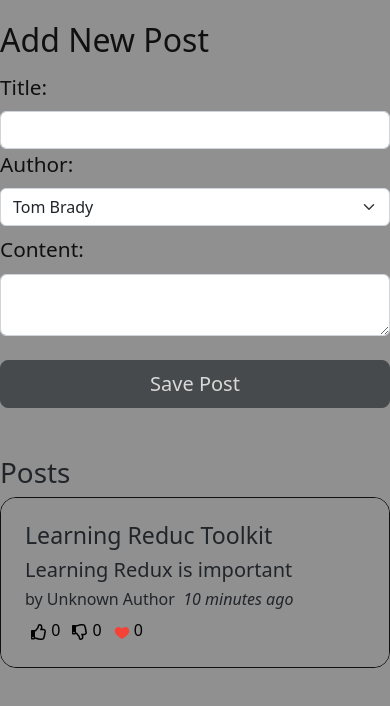
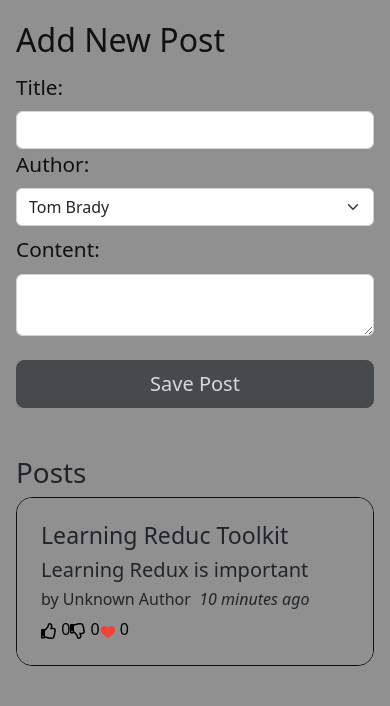
Before and after one commit to seanrandevs/bulletin-board-app, a React (Create React App) app: page / in a window 390 px wide. Shown: the top 706 px of the page. Built offline with nearby package versions, Linux system fonts and the light colour scheme.

Commit message:
Fixed mobile display

```diff
--- a/package.json
+++ b/package.json
@@ -1,4 +1,5 @@
 {
+  "homepage": "https://seanrandevs.github.io/bulletin-board-app",
   "name": "redux-testing-app",
   "version": "0.1.0",
   "private": true,
@@ -17,6 +18,8 @@
   },
   "scripts": {
     "start": "react-scripts start",
+    "predeploy": "npm run build",
+    "deploy": "gh-pages -d build",
     "build": "react-scripts build",
     "test": "react-scripts test",
     "eject": "react-scripts eject"
--- a/src/App.css
+++ b/src/App.css
@@ -1,5 +1,8 @@
 * {
     background-color: #909090;
+    margin: 0;
+    padding: 0;
+    box-sizing: border-box;
 }
 .input-board {
     background-color: #909090;
@@ -8,7 +11,7 @@
     justify-content: center;
     max-width: 600px;
     margin: 0 auto;
-    padding-top: 1rem;
+    padding: 1rem 1rem;
 }
 .add-label {
     font-size: 2rem;
```
